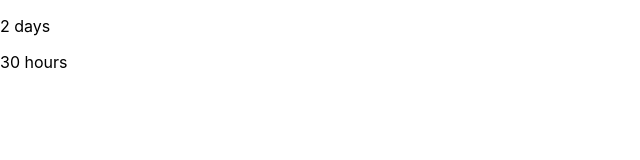
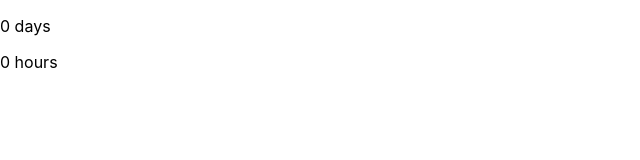
Before and after one commit to nathaniel-haglund/datetest, a React (Create React App) app: page / in a window 1280 px wide. Shown: the top 160 px of the page, without its empty margins (0-640 px from the left). Built offline with nearby package versions, Linux system fonts and the light colour scheme.

Commit message:
change logic for start time current day

```diff
--- a/src/App.js
+++ b/src/App.js
@@ -1,7 +1,7 @@
 import {businessDaysCalculator} from './utilities/businessHourCalc'
 
 function App() {
-  const bdays = businessDaysCalculator('2023-06-01 18:58:23', '2023-06-06 00:35:00', '12:30:00', '01:00:00', [])
+  const bdays = businessDaysCalculator('2023-06-06 00:22:23', '2023-06-05 00:35:00', '12:30:00', '01:00:00', [])
   return (
     <div>
       <p>{bdays.business_days} days</p>
--- a/src/utilities/businessHourCalc.js
+++ b/src/utilities/businessHourCalc.js
@@ -41,10 +41,11 @@ const businessDaysCalculator = (startingTime, endingTime, businessStart, busines
   holidaylist.concat(holidays)
 
   //Check if start date in the future
-  if(endDate.getTime() + endTime < startDate.getTime() + startTime) { return countFormatter(count) }
+  if(endDate.getTime() + endTime < startDate.getTime() + startTime || endDate < startDate ) { return countFormatter(count) }
+
 
   //check if start time current day
-  if (startDate.getTime() + milliBusinessEnd >= endDate.getTime() + endTime) {
+  if (startDate.getTime() + milliBusinessEnd >= endDate.getTime() + timeMaker(endingTime.split(' ')[1])) {
 
     //check if it is a holiday
     if (isHoliday(startDate, holidaylist)) {
```
